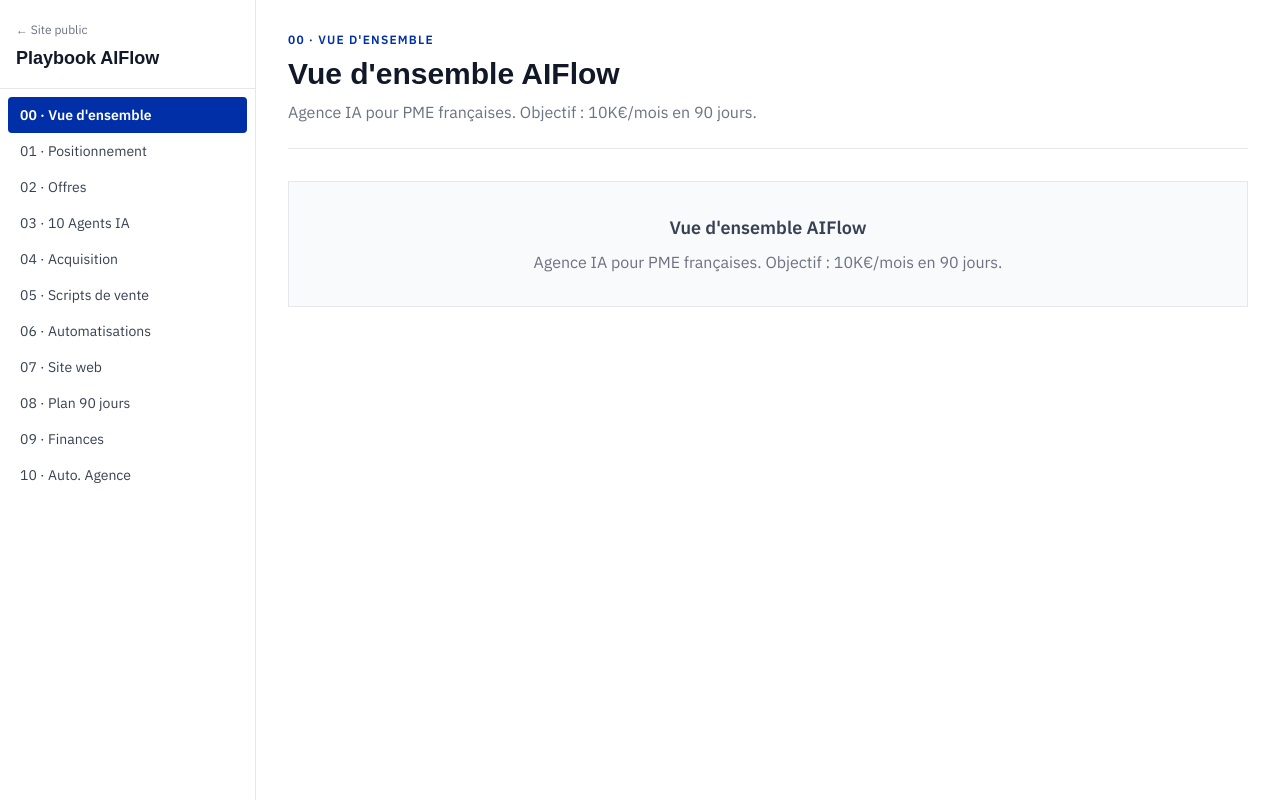
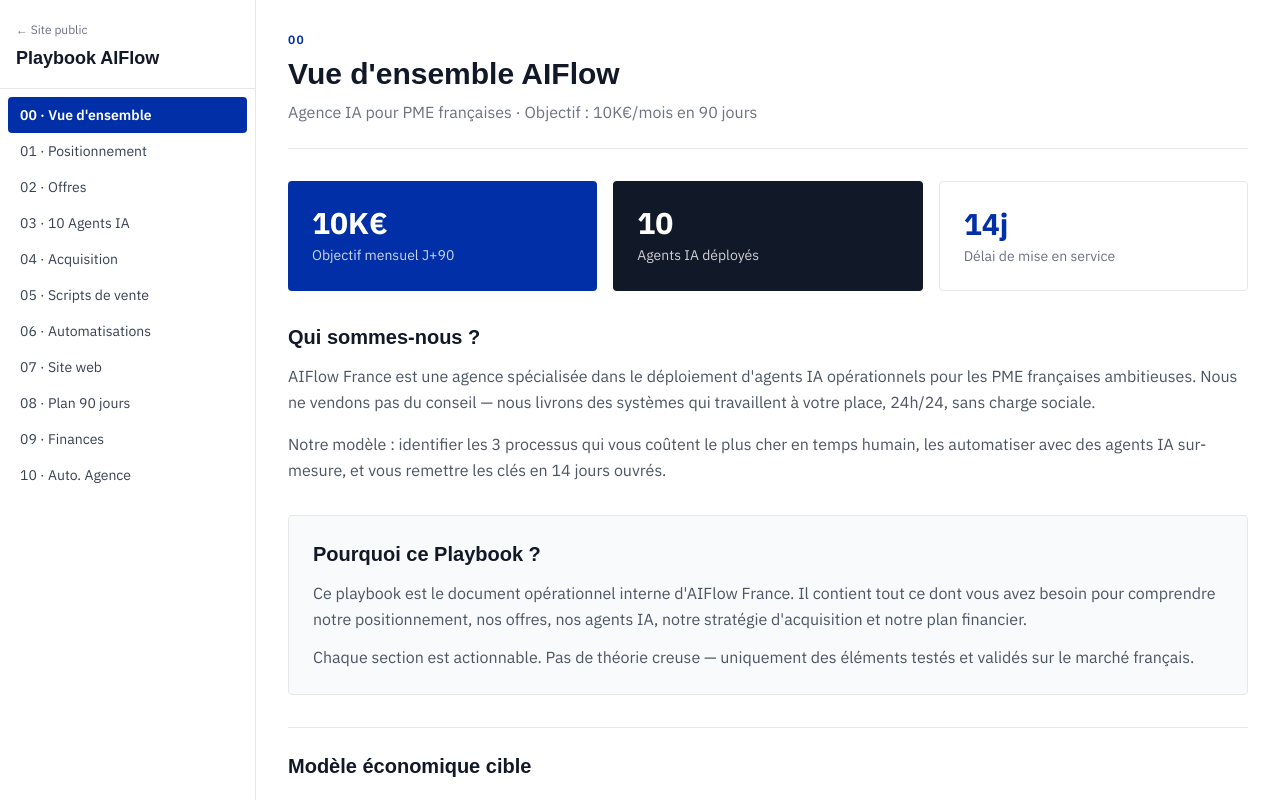
Before and after one commit to brunotkevin222-ops/aiflow-france, a React (Create React App) app: page /playbook in a window 1280 px wide. Built offline with nearby package versions, Linux system fonts and the light colour scheme; a web font is replaced by a local one.

Commit message:
Update OverviewSection.jsx

```diff
--- a/src/components/playbook/OverviewSection.jsx
+++ b/src/components/playbook/OverviewSection.jsx
@@ -3,10 +3,43 @@
 
 const OverviewSection = () => (
   <div>
-    <SectionHeader index="00 · Vue d'ensemble" title="Vue d'ensemble AIFlow" subtitle="Agence IA pour PME françaises. Objectif : 10K€/mois en 90 jours." />
-    <div className="p-8 bg-gray-50 border border-gray-200 text-center text-gray-500">
-      <p className="text-lg font-semibold text-gray-700">Vue d'ensemble AIFlow</p>
-      <p className="mt-2">Agence IA pour PME françaises. Objectif : 10K€/mois en 90 jours.</p>
+    <SectionHeader index="00" title="Vue d'ensemble AIFlow" subtitle="Agence IA pour PME françaises · Objectif : 10K€/mois en 90 jours" />
+
+    <div className="grid grid-cols-1 md:grid-cols-3 gap-4 mb-8">
+      <div className="bg-[#002FA7] text-white p-6 rounded">
+        <div className="text-3xl font-bold mb-1">10K€</div>
+        <div className="text-sm opacity-80">Objectif mensuel J+90</div>
+      </div>
+      <div className="bg-gray-900 text-white p-6 rounded">
+        <div className="text-3xl font-bold mb-1">10</div>
+        <div className="text-sm opacity-80">Agents IA déployés</div>
+      </div>
+      <div className="border border-gray-200 p-6 rounded">
+        <div className="text-3xl font-bold mb-1 text-[#002FA7]">14j</div>
+        <div className="text-sm text-gray-500">Délai de mise en service</div>
+      </div>
+    </div>
+
+    <div className="mb-8">
+      <h3 className="font-clash text-xl font-bold text-gray-900 mb-3">Qui sommes-nous ?</h3>
+      <p className="text-gray-600 leading-relaxed mb-4">AIFlow France est une agence spécialisée dans le déploiement d'agents IA opérationnels pour les PME françaises ambitieuses. Nous ne vendons pas du conseil — nous livrons des systèmes qui travaillent à votre place, 24h/24, sans charge sociale.</p>
+      <p className="text-gray-600 leading-relaxed">Notre modèle : identifier les 3 processus qui vous coûtent le plus cher en temps humain, les automatiser avec des agents IA sur-mesure, et vous remettre les clés en 14 jours ouvrés.</p>
+    </div>
+
+    <div className="bg-gray-50 border border-gray-200 p-6 rounded mb-8">
+      <h3 className="font-clash text-xl font-bold text-gray-900 mb-3">Pourquoi ce Playbook ?</h3>
+      <p className="text-gray-600 leading-relaxed mb-3">Ce playbook est le document opérationnel interne d'AIFlow France. Il contient tout ce dont vous avez besoin pour comprendre notre positionnement, nos offres, nos agents IA, notre stratégie d'acquisition et notre plan financier.</p>
+      <p className="text-gray-600 leading-relaxed">Chaque section est actionnable. Pas de théorie creuse — uniquement des éléments testés et validés sur le marché français.</p>
+    </div>
+
+    <div className="border-t border-gray-200 pt-6">
+      <h3 className="font-clash text-xl font-bold text-gray-900 mb-4">Modèle économique cible</h3>
+      <div className="grid grid-cols-2 md:grid-cols-4 gap-4">
+        <div className="text-center"><div className="text-2xl font-bold text-gray-900">2-3</div><div className="text-xs text-gray-500 mt-1">Clients actifs mois 1</div></div>
+        <div className="text-center"><div className="text-2xl font-bold text-gray-900">3500€</div><div className="text-xs text-gray-500 mt-1">Panier moyen mensuel</div></div>
+        <div className="text-center"><div className="text-2xl font-bold text-gray-900">70%</div><div className="text-xs text-gray-500 mt-1">Marge brute cible</div></div>
+        <div className="text-center"><div className="text-2xl font-bold text-gray-900">J+90</div><div className="text-xs text-gray-500 mt-1">Point mort estimé</div></div>
+      </div>
     </div>
   </div>
 );
```
